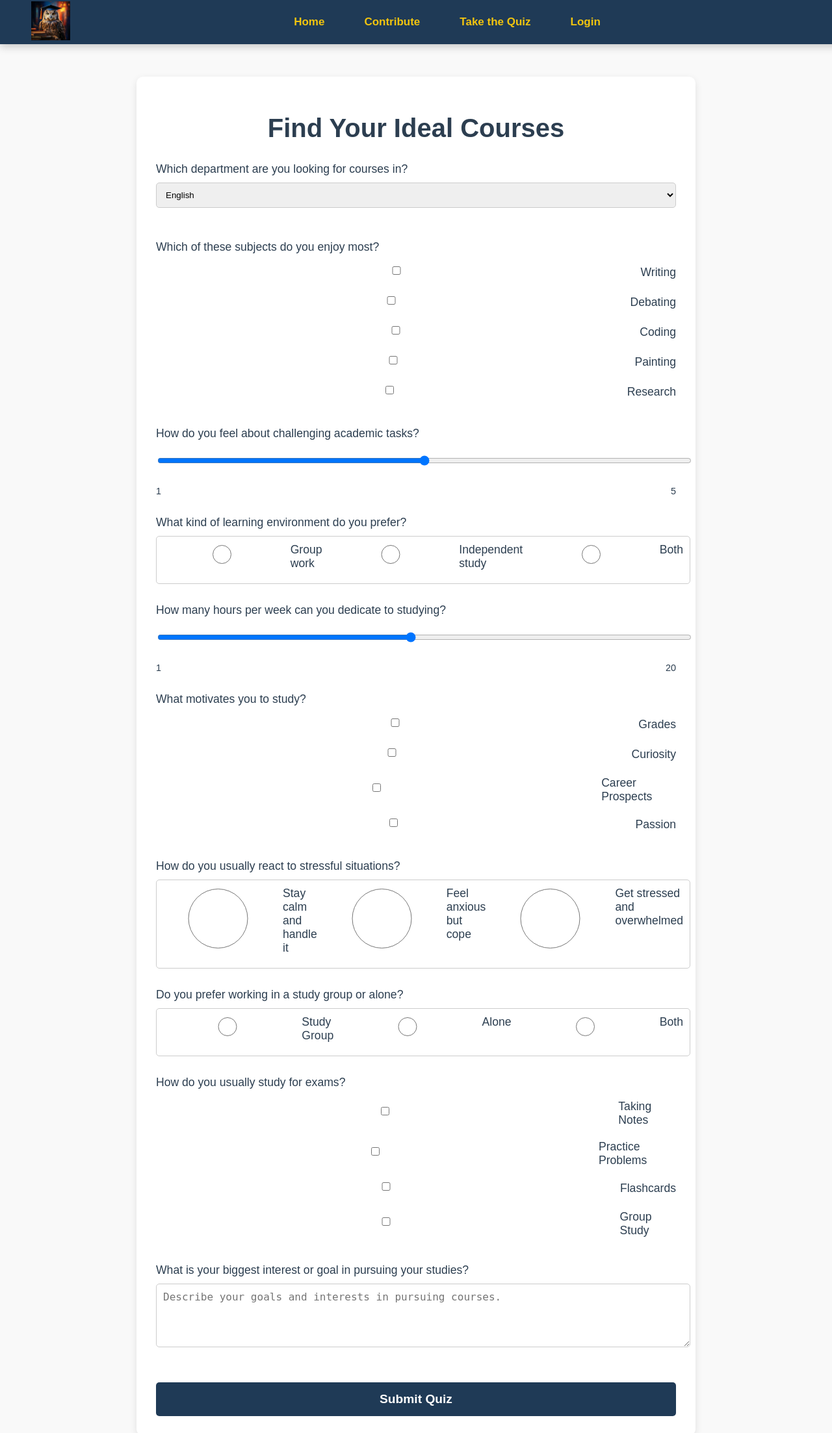
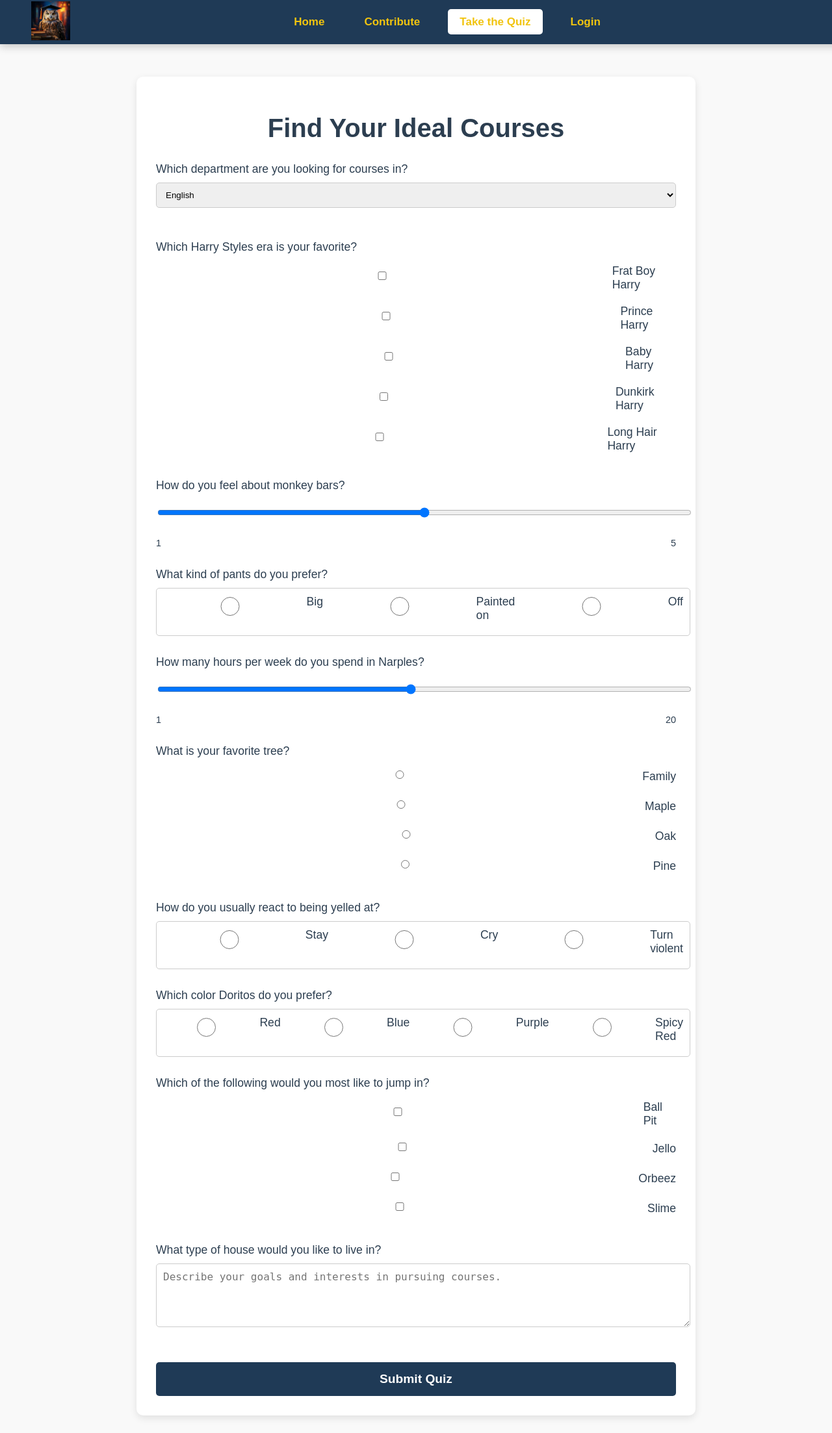
Before and after one commit to cs77-S25/coursefinder, a Flask app: page /quiz in a window 1280 px wide; the page is wider, and only the part inside the window is pictured. Shown: the top 2206 px of that part at 65% size. Run offline with Flask 3, Linux system fonts and the light colour scheme.

Commit message:
added navbar highlight for current page

```diff
--- a/app.py
+++ b/app.py
@@ -26,19 +26,19 @@ with app.app_context():
 
 @app.route('/')
 def home():
-    return render_template('home.html')
+    return render_template('home.html', active="home")
 
 @app.route('/contribute')
 def contribute():
-    return render_template('contribute.html')
+    return render_template('contribute.html', active="contribute")
 
 @app.route('/quiz')
 def quiz():
-    return render_template('quiz.html')
+    return render_template('quiz.html', active="quiz")
 
 @app.route('/login')
 def login():
-    return render_template('login.html')
+    return render_template('login.html', active="login")
 
 # @app.route('/thread/<int:thread_id>')
 # def thread(thread_id):
--- a/static/js/slider.js
+++ /dev/null
@@ -1,9 +0,0 @@
-// slider.js
-
-// Update difficulty value display dynamically as the slider moves
-const difficultySlider = document.getElementById('difficulty');
-const difficultyValue = document.getElementById('difficulty-value');
-
-difficultySlider.addEventListener('input', function() {
-    difficultyValue.textContent = difficultySlider.value;
-});
--- a/static/styles/base.css
+++ b/static/styles/base.css
@@ -71,6 +71,11 @@ nav {
     background-color: #f1c40f; /* Softer Gold */
     transform: scale(1.1);
     box-shadow: 0px 5px 15px rgba(241, 196, 15, 0.6); /* Gold shadow */
+}
+/*add functionality for highlighting current navdiv*/
+.active {
+    background-color: rgb(255, 255, 255);
+
 }
 
 /* Hero Section */
--- a/templates/base.html
+++ b/templates/base.html
@@ -5,7 +5,7 @@
     <meta name="viewport" content="width=device-width, initial-scale=1.0">
     <title>CourseFinder</title>
     <link rel="stylesheet" href="{{ url_for('static', filename='styles/base.css') }}">
-    <script src="{{ url_for('static', filename='js/slider.js') }}" defer></script> <!-- External JS -->
+    <script src="{{ url_for('static', filename='js/base.js') }}" defer></script>
 </head>
 <body>
     <header>
@@ -14,10 +14,10 @@
                 <img src="{{ url_for('static', filename='logo.png') }}" alt="CourseFinder Logo">
             </div>
             <ul class="nav-links">
-                <li><a href="{{ url_for('home') }}">Home</a></li>
-                <li><a href="{{ url_for('contribute') }}">Contribute</a></li>
-                <li><a href="{{ url_for('quiz') }}">Take the Quiz</a></li>
-                <li><a href="{{ url_for('login') }}">Login</a></li>
+                <li><a href="{{ url_for('home') }}" {% if active=="home" %} class="active" {% endif %}>Home</a></li>
+                <li><a href="{{ url_for('contribute') }}" {% if active=="contribute" %} class="active" {% endif %}>Contribute</a></li>
+                <li><a href="{{ url_for('quiz') }}" {% if active=="quiz" %} class="active" {% endif %}>Take the Quiz</a></li>
+                <li><a href="{{ url_for('login') }}" {% if active=="login" %} class="active" {% endif %}>Login</a></li>
             </ul>
         </nav>
     </header>
--- a/templates/quiz.html
+++ b/templates/quiz.html
@@ -20,20 +20,20 @@
 
             <!-- Subjects Enjoyment -->
             <div class="question">
-                <label>Which of these subjects do you enjoy most?</label>
+                <label>Which Harry Styles era is your favorite?</label>
                 <ul class="styled-list">
-                    <li><input type="checkbox" id="writing" name="subject" value="writing"><label for="writing">Writing</label></li>
-                    <li><input type="checkbox" id="debating" name="subject" value="debating"><label for="debating">Debating</label></li>
-                    <li><input type="checkbox" id="coding" name="subject" value="coding"><label for="coding">Coding</label></li>
-                    <li><input type="checkbox" id="painting" name="subject" value="painting"><label for="painting">Painting</label></li>
-                    <li><input type="checkbox" id="research" name="subject" value="research"><label for="research">Research</label></li>
+                    <li><input type="checkbox" id="writing" name="subject" value="writing"><label for="writing">Frat Boy Harry</label></li>
+                    <li><input type="checkbox" id="debating" name="subject" value="debating"><label for="debating">Prince Harry</label></li>
+                    <li><input type="checkbox" id="coding" name="subject" value="coding"><label for="coding">Baby Harry</label></li>
+                    <li><input type="checkbox" id="painting" name="subject" value="painting"><label for="painting">Dunkirk Harry</label></li>
+                    <li><input type="checkbox" id="research" name="subject" value="research"><label for="research">Long Hair Harry</label></li>
                     <!-- Add more subjects as needed -->
                 </ul>
             </div>
 
             <!-- Difficulty Rating -->
             <div class="question">
-                <label for="difficulty">How do you feel about challenging academic tasks?</label>
+                <label for="difficulty">How do you feel about monkey bars?</label>
                 <input type="range" id="difficulty" name="difficulty" min="1" max="5" step="1" value="3">
                 <div class="range-labels">
                     <span>1</span>
@@ -43,17 +43,17 @@
 
             <!-- Learning Environment -->
             <div class="question">
-                <label>What kind of learning environment do you prefer?</label>
+                <label>What kind of pants do you prefer?</label>
                 <div class="radio-buttons">
-                    <input type="radio" id="group" name="environment" value="group" required><label for="group">Group work</label>
-                    <input type="radio" id="independent" name="environment" value="independent"><label for="independent">Independent study</label>
-                    <input type="radio" id="mixed" name="environment" value="mixed"><label for="mixed">Both</label>
+                    <input type="radio" id="group" name="environment" value="group" required><label for="group">Big</label>
+                    <input type="radio" id="independent" name="environment" value="independent"><label for="independent">Painted on</label>
+                    <input type="radio" id="mixed" name="environment" value="mixed"><label for="mixed">Off</label>
                 </div>
             </div>
 
             <!-- Study Time -->
             <div class="question">
-                <label for="study-time">How many hours per week can you dedicate to studying?</label>
+                <label for="study-time">How many hours per week do you spend in Narples?</label>
                 <input type="range" id="study-time" name="study_time" min="1" max="20" step="1" value="10">
                 <div class="range-labels">
                     <span>1</span>
@@ -63,49 +63,50 @@
 
             <!-- Motivation Type -->
             <div class="question">
-                <label>What motivates you to study?</label>
+                <label>What is your favorite tree?</label>
                 <ul class="styled-list">
-                    <li><input type="checkbox" id="grades" name="motivation" value="grades"><label for="grades">Grades</label></li>
-                    <li><input type="checkbox" id="curiosity" name="motivation" value="curiosity"><label for="curiosity">Curiosity</label></li>
-                    <li><input type="checkbox" id="career" name="motivation" value="career"><label for="career">Career Prospects</label></li>
-                    <li><input type="checkbox" id="passion" name="motivation" value="passion"><label for="passion">Passion</label></li>
+                    <li><input type="radio" id="grades" name="motivation" value="grades"><label for="grades">Family</label></li>
+                    <li><input type="radio" id="curiosity" name="motivation" value="curiosity"><label for="curiosity">Maple</label></li>
+                    <li><input type="radio" id="career" name="motivation" value="career"><label for="career">Oak</label></li>
+                    <li><input type="radio" id="passion" name="motivation" value="passion"><label for="passion">Pine</label></li>
                 </ul>
             </div>
 
             <!-- Personality Question -->
             <div class="question">
-                <label for="personality">How do you usually react to stressful situations?</label>
+                <label for="personality">How do you usually react to being yelled at?</label>
                 <div class="radio-buttons">
-                    <input type="radio" id="calm" name="personality" value="calm" required><label for="calm">Stay calm and handle it</label>
-                    <input type="radio" id="anxious" name="personality" value="anxious"><label for="anxious">Feel anxious but cope</label>
-                    <input type="radio" id="stressed" name="personality" value="stressed"><label for="stressed">Get stressed and overwhelmed</label>
+                    <input type="radio" id="calm" name="personality" value="calm" required><label for="calm">Stay </label>
+                    <input type="radio" id="anxious" name="personality" value="anxious"><label for="anxious">Cry</label>
+                    <input type="radio" id="stressed" name="personality" value="stressed"><label for="stressed">Turn violent</label>
                 </div>
             </div>
 
             <!-- Study Group Preferences -->
             <div class="question">
-                <label>Do you prefer working in a study group or alone?</label>
+                <label>Which color Doritos do you prefer?</label>
                 <div class="radio-buttons">
-                    <input type="radio" id="study-group" name="study_group" value="study-group" required><label for="study-group">Study Group</label>
-                    <input type="radio" id="alone" name="study_group" value="alone"><label for="alone">Alone</label>
-                    <input type="radio" id="both" name="study_group" value="both"><label for="both">Both</label>
+                    <input type="radio" id="study-group" name="study_group" value="study-group" required><label for="study-group">Red</label>
+                    <input type="radio" id="alone" name="study_group" value="alone"><label for="alone">Blue</label>
+                    <input type="radio" id="both" name="study_group" value="both"><label for="both">Purple</label>
+                    <input type="radio" id="both" name="study_group" value="both"><label for="both">Spicy Red</label>
                 </div>
             </div>
 
             <!-- Personal Study Method -->
             <div class="question">
-                <label for="study-method">How do you usually study for exams?</label>
+                <label for="study-method">Which of the following would you most like to jump in?</label>
                 <ul class="styled-list">
-                    <li><input type="checkbox" id="notes" name="study_method" value="notes"><label for="notes">Taking Notes</label></li>
-                    <li><input type="checkbox" id="practice" name="study_method" value="practice"><label for="practice">Practice Problems</label></li>
-                    <li><input type="checkbox" id="flashcards" name="study_method" value="flashcards"><label for="flashcards">Flashcards</label></li>
-                    <li><input type="checkbox" id="group-study" name="study_method" value="group-study"><label for="group-study">Group Study</label></li>
+                    <li><input type="checkbox" id="notes" name="study_method" value="notes"><label for="notes">Ball Pit</label></li>
+                    <li><input type="checkbox" id="practice" name="study_method" value="practice"><label for="practice">Jello</label></li>
+                    <li><input type="checkbox" id="flashcards" name="study_method" value="flashcards"><label for="flashcards">Orbeez</label></li>
+                    <li><input type="checkbox" id="group-study" name="study_method" value="group-study"><label for="group-study">Slime</label></li>
                 </ul>
             </div>
 
             <!-- Final Thoughts -->
             <div class="question">
-                <label for="interest">What is your biggest interest or goal in pursuing your studies?</label>
+                <label for="interest">What type of house would you like to live in?</label>
                 <textarea id="interest" name="interest" rows="4" placeholder="Describe your goals and interests in pursuing courses."></textarea>
             </div>
 
```
